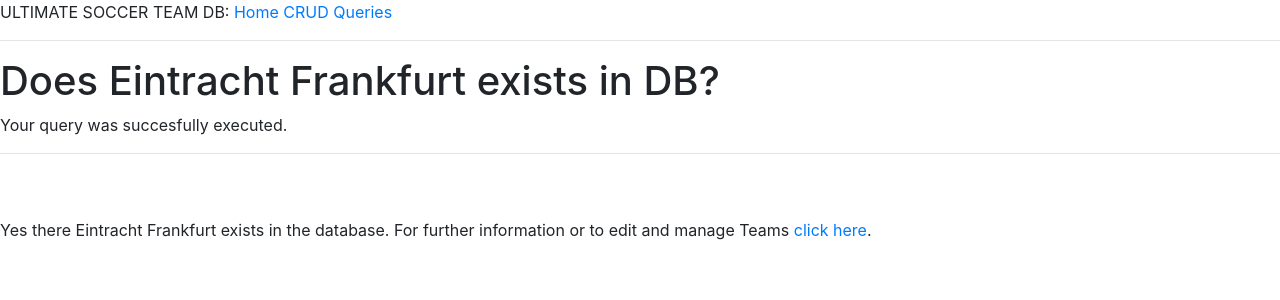
After one commit to Mezze99/Flask, a Flask app: page /query_exist in a window 1280 px wide. The commit adds this page. Shown: the top 300 px of the page. Run offline with Flask 2, Linux system fonts and the light colour scheme; some libraries are stand-ins or nearby versions.

Commit message:
query: team exists TODO Tim: 1 query

```diff
--- a/docker_database/dockerized/src/app.py
+++ b/docker_database/dockerized/src/app.py
@@ -98,6 +98,12 @@ def query_table():
     )
 
     return render_template("query_table.html", user=query)
+
+@app.route("/query_exist", methods=["GET"])
+def query_exists():
+
+    query = db.session.query(db.exists().where(Team.team_name == "Eintracht Frankfurt")).scalar()
+    return render_template("query_exists.html", user=query)
 
 
 ###############################################################################################################
--- a/docker_database/dockerized/src/models.py
+++ b/docker_database/dockerized/src/models.py
@@ -47,6 +47,7 @@ class Team(db.Model):
     #sponsorships = db.relationship("Sponsoring", cascade='all, delete', backref='sponsoring')
     sponsorships = db.relationship("Sponsoring", secondary=sponsor_identifier, backref='team')
     titles = db.relationship("Title", cascade='all, delete', backref='titled')
+    tables = db.relationship("Table", cascade='all, delete', backref='table')
     memberships = db.relationship("Membership", cascade='all, delete', backref='membership', uselist=False)
 
     def __init__(self, team_name, city):
--- a/docker_database/dockerized/src/templates/index.html
+++ b/docker_database/dockerized/src/templates/index.html
@@ -19,6 +19,10 @@ Trigger SQL queries.
     <a href="{{ url_for('query_table') }}" class="btn btn-warning btn-xs">SQL Query - CurrentTable</a>
 </div>
 <br />
+<div>
+    <a href="{{ url_for('query_exists') }}" class="btn btn-warning btn-xs">SQL Query - Eintracht Frankfurt exists?</a>
+</div>
+<br />
 <div>Query Player by lastname <br> (check spelling)
     <form action="{{ url_for('run') }}" method="post">
         <div>
--- /dev/null
+++ b/docker_database/dockerized/src/templates/query_exists.html
@@ -0,0 +1,16 @@
+{% extends "base.html" %}
+
+{% block content %}
+    <h1>Does Eintracht Frankfurt exists in DB?</h1>
+    Your query was succesfully executed.
+    <hr/>
+    <br>
+    <br>
+        <div>
+            {% if user %}
+            Yes there Eintracht Frankfurt exists in the database. For further information or to edit and manage Teams <a href="/team">click here</a>.
+            {% else %}
+            No there is no Team called Eintracht Frankfurt in the database. For further information or to add and manage Teams <a href="/team">click here</a>.
+            {%endif%}
+        </div>
+{% endblock %}
```
